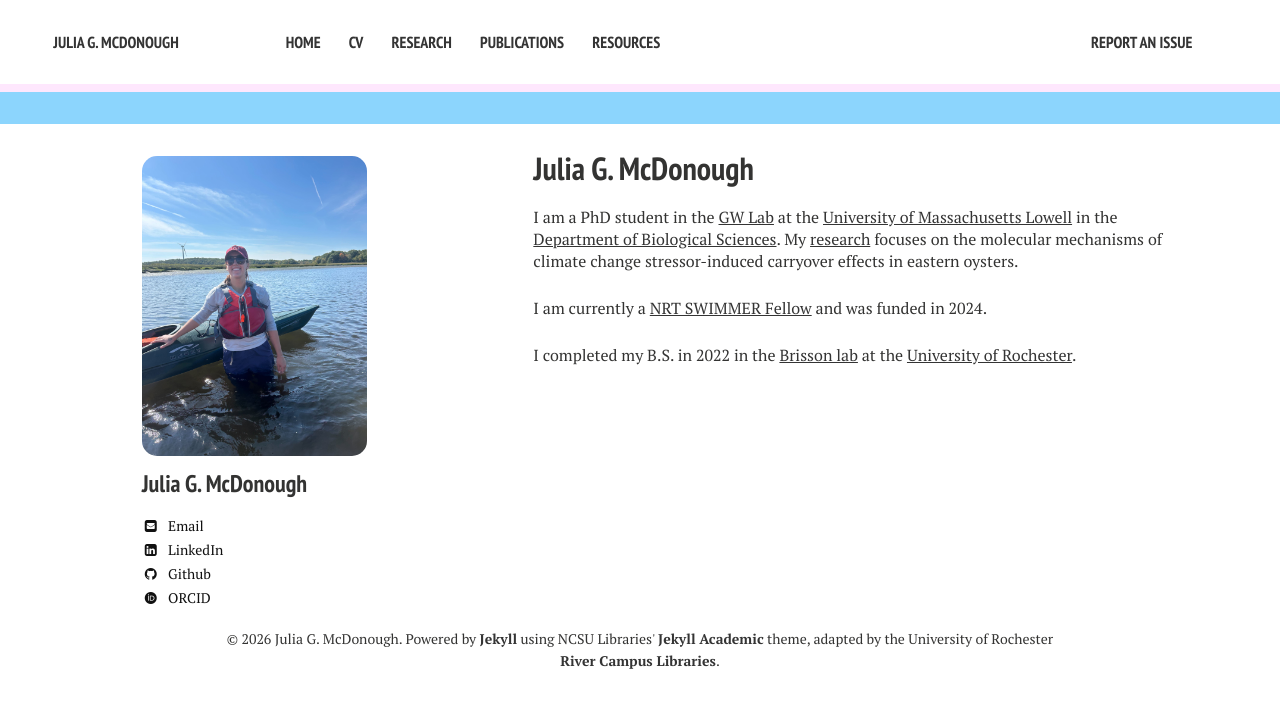
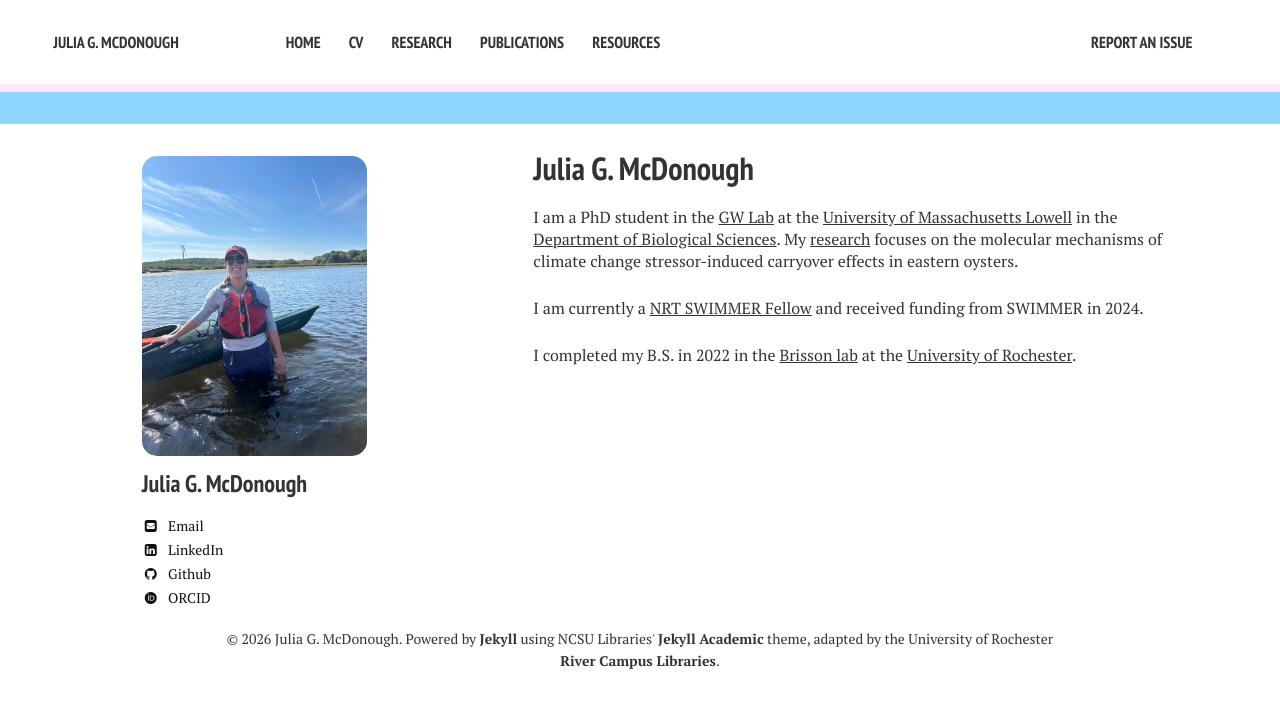
Before and after one commit to jgmcdonough/jgmcdonough.github.io, a Jekyll site: the page built from index.md, in a window 1280 px wide. Shown: the top 708 px of the page. Built offline with Jekyll 4.4.1, drawn with Linux system fonts in a browser that asks for light colours; nearby versions of some CDN libraries; some web fonts are replaced.

Commit message:
Update index.md

```diff
--- a/index.md
+++ b/index.md
@@ -3,8 +3,8 @@ layout: home
 excerpt: "Home"
 ---
 
-I am a PhD student in the [GW Lab]([www.g](https://gwlab.org/)) at the [University of Massachusetts Lowell](https://www.uml.edu/) in the [Department of Biological Sciences]([https://www.sas.rochester.edu/bio/](https://www.uml.edu/Sciences/biology/)). My [research](/research/) focuses on the molecular mechanisms of climate change stressor-induced carryover effects in eastern oysters.
+I am a PhD student in the [GW Lab](https://gwlab.org/) at the [University of Massachusetts Lowell](https://www.uml.edu/) in the [Department of Biological Sciences]([https://www.sas.rochester.edu/bio/](https://www.uml.edu/Sciences/biology/)). My [research](/research/) focuses on the molecular mechanisms of climate change stressor-induced carryover effects in eastern oysters.
 
-I am currently a [NRT SWIMMER Fellow](https://www.uml.edu/swimmer/) and was funded in 2024.
+I am currently a [NRT SWIMMER Fellow](https://www.uml.edu/swimmer/) and received funding from SWIMMER in 2024.
 
 I completed my B.S. in 2022 in the [Brisson lab](https://www.brissonlab.org/) at the [University of Rochester](https://www.rochester.edu/).
```
